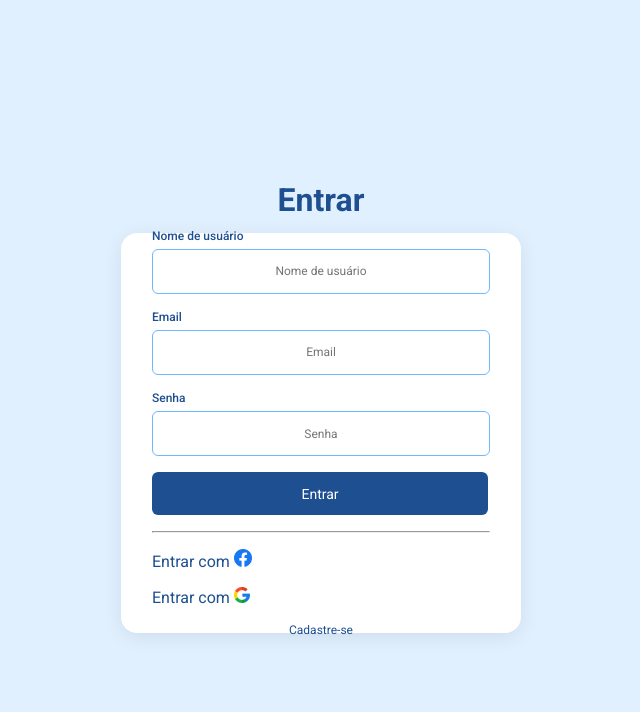
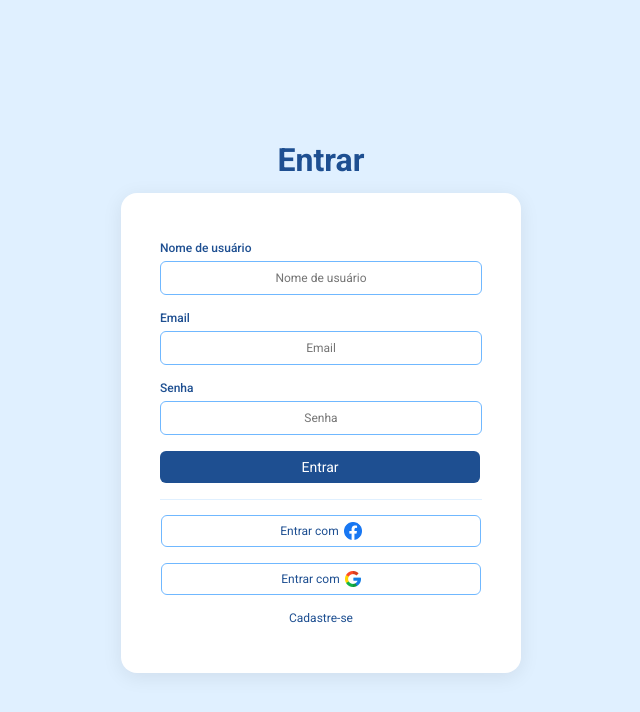
Before and after one commit to guilhermesptech/animatech, a plain HTML site: page public/login.html in a window 1280 px wide. Shown: the whole page, without its empty margins (319-959 px from the left). Drawn offline with Linux system fonts and the light colour scheme.

Commit message:
feat: tela de login css

```diff
--- a/public/css/login.css
+++ b/public/css/login.css
@@ -39,7 +39,7 @@ main {
     justify-content: center;
     align-items: center;
     width: 25rem;
-    height: 25rem;
+    height: 30rem;
     border-radius: 16px;
     box-shadow: 0 4px 20px rgba(0, 0, 0, 0.08);
 }
@@ -56,8 +56,8 @@ main {
     border-radius: 6px;
     font-size: 12px;
     text-align: center;
-    width: 21rem;
-    height: 2.7rem;
+    width: 20rem;
+    height: 2rem;
 }
 
 .container-usuario-email-senha-entrar-cadastrar label {
@@ -73,8 +73,8 @@ main {
     justify-content: center;
     align-items: center;
     border-radius: 6px;
-    width: 21rem;
-    height: 2.7rem;
+    width: 20rem;
+    height: 2rem;
     cursor: pointer;
 }
 
@@ -86,6 +86,31 @@ main {
     text-decoration: none;
     font-size: 14px;
     color: var(--cor-background);
+}
+
+hr {
+    border: none;
+    height: 0.5px;
+    background-color: var(--cor-primaria);
+}
+
+.container-entrar-com {
+    background-color: var(--cor-background);
+    display: flex;
+    justify-content: center;
+    align-items: center;
+    align-self: center;
+    gap: 5px;
+    font-size: 12px;
+    border: solid 1px var(--cor-secundaria);
+    border-radius: 6px;
+    width: 20rem;
+    height: 2rem;
+    cursor: pointer;
+}
+
+.container-entrar-com:hover {
+    background-color: var(--cor-primaria);
 }
 
 .container-cadastrar {
```
